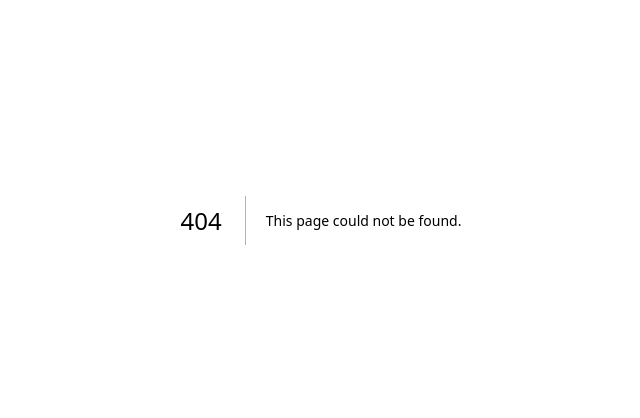
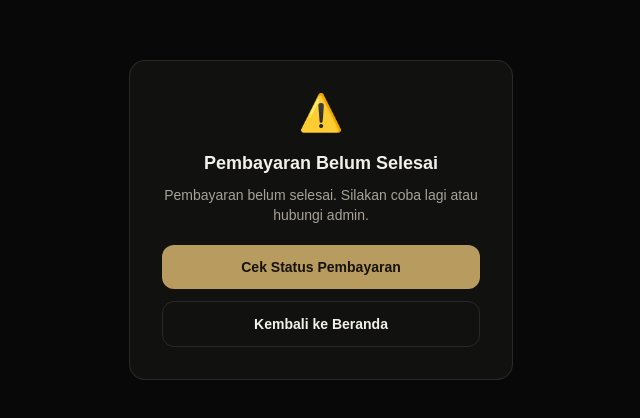
Before and after one commit to havanabulk/wifiwarung, a Next.js app: page /payment/error in a window 1280 px wide. Before the commit this address had no page. Shown: the part 180-598 px from the top of the page, without its empty margins (319-959 px from the left). Built offline with nearby package versions, Linux system fonts and the light colour scheme.

Commit message:
Add payment error page for Midtrans error/unfinish redirect URL

```diff
--- /dev/null
+++ b/app/payment/error/page.tsx
@@ -0,0 +1,84 @@
+"use client";
+
+import { Suspense } from "react";
+import { useSearchParams } from "next/navigation";
+import Link from "next/link";
+
+// Halaman arahan balik dari Midtrans saat pembayaran error / dibatalkan /
+// tidak selesai (Error & Unfinish redirect URL).
+//
+// Midtrans menambahkan query params ke return URL: order_id, status_code,
+// transaction_status, fraud_status. order_id = merchant_ref kita.
+
+function PaymentErrorContent() {
+  const searchParams = useSearchParams();
+  const orderId = searchParams.get("order_id");
+  const ref = searchParams.get("ref") ?? orderId;
+  const transactionStatus = searchParams.get("transaction_status");
+
+  let message = "Pembayaran belum selesai. Silakan coba lagi atau hubungi admin.";
+
+  if (transactionStatus === "cancel") {
+    message = "Pembayaran dibatalkan. Silakan coba lagi jika masih ingin membeli paket.";
+  } else if (transactionStatus === "expire") {
+    message = "Waktu pembayaran sudah habis. Buat transaksi baru jika ingin melanjutkan.";
+  } else if (transactionStatus === "deny") {
+    message = "Pembayaran ditolak. Silakan coba metode lain atau hubungi admin.";
+  }
+
+  const statusHref = ref
+    ? `/payment/success?ref=${encodeURIComponent(ref)}`
+    : "/";
+
+  return (
+    <main className="flex min-h-screen items-center justify-center bg-[#080808] px-4">
+      <div className="w-full max-w-sm rounded-2xl border border-white/10 bg-[#11110f] p-8 text-center">
+        <div className="text-4xl">⚠️</div>
+
+        <h1 className="mt-4 text-lg font-bold text-[#f2f0ea]">
+          Pembayaran Belum Selesai
+        </h1>
+
+        <p className="mt-2 text-sm text-[#a7a39a]">{message}</p>
+
+        {ref && (
+          <div className="mt-4 rounded-xl border border-white/10 p-4 text-sm">
+            <div className="flex justify-between">
+              <span className="text-[#a7a39a]">Ref</span>
+
+              <span className="font-mono text-xs text-[#f2f0ea]">{ref}</span>
+            </div>
+          </div>
+        )}
+
+        <Link
+          href={statusHref}
+          className="mt-5 block w-full rounded-xl bg-[#b89b5e] py-3 text-sm font-bold text-[#17130c] transition hover:bg-[#c8ad72]"
+        >
+          Cek Status Pembayaran
+        </Link>
+
+        <Link
+          href="/"
+          className="mt-3 block w-full rounded-xl border border-white/10 py-3 text-sm font-semibold text-[#f2f0ea] transition hover:border-[#8f7747]"
+        >
+          Kembali ke Beranda
+        </Link>
+      </div>
+    </main>
+  );
+}
+
+export default function PaymentErrorPage() {
+  return (
+    <Suspense
+      fallback={
+        <main className="flex min-h-screen items-center justify-center bg-[#080808]">
+          <div className="h-8 w-8 animate-spin rounded-full border-2 border-[#b89b5e] border-t-transparent" />
+        </main>
+      }
+    >
+      <PaymentErrorContent />
+    </Suspense>
+  );
+}
```
